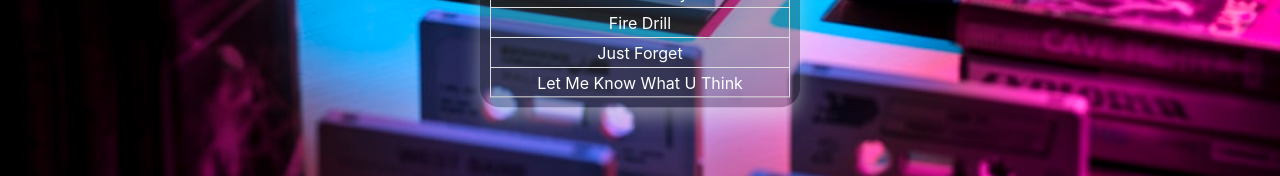
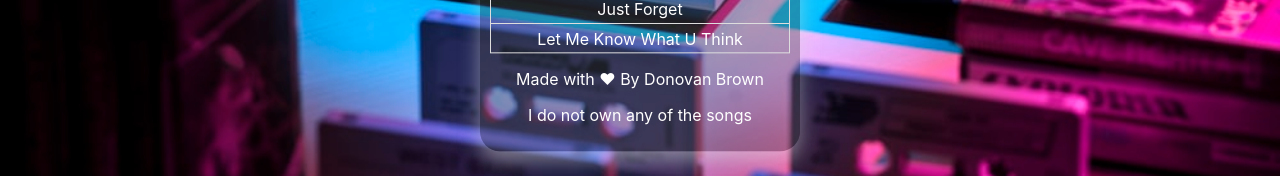
Before and after one commit to DCbrown/chill-and-code-pwa, a React (Create React App) app: page / in a window 1280 px wide. Shown: the part 554-730 px from the top of the page. Built offline with nearby package versions, Linux system fonts and the light colour scheme; no server answers; the HTML template or start-up script is replaced by a standard one.

Commit message:
add copy

```diff
--- a/src/App.js
+++ b/src/App.js
@@ -141,6 +141,8 @@ function App() {
             isShuffle={isShuffle}
             currentMusicIndex={currentMusicIndex}
             />
+            <p>Made with ♥ By Donovan Brown</p>
+            <p>I do not own any of the songs</p>
         </div>
       </div>
     </div>
```
